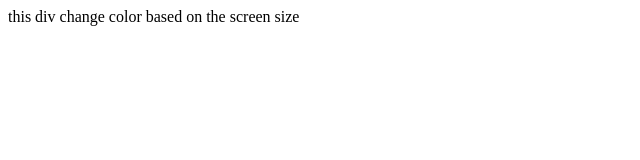
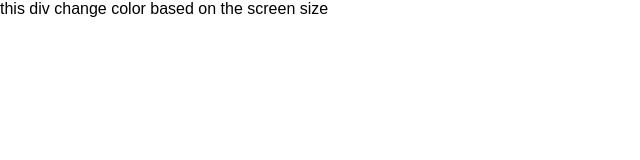
Before and after one commit to hitarthsh/complete-web-development-course, a plain HTML site: page CSS/08_reaponsive/breakPoint.html in a window 1280 px wide. Shown: the whole page, without its empty margins (0-640 px from the left). Drawn offline with Linux system fonts and the light colour scheme.

Commit message:
add_css
add css and start to write a code

Co-Authored-By: Hitarth Shah <90967985+hitarthsh@users.noreply.github.com>

```diff
--- a/CSS/08_reaponsive/breakPoint.html
+++ b/CSS/08_reaponsive/breakPoint.html
@@ -4,6 +4,13 @@
     <meta charset="UTF-8" />
     <meta name="viewport" content="width=device-width, initial-scale=1.0" />
     <title>Responsive Design</title>
+    <style>
+        body{
+            margin: 0px;
+            padding: 0px;
+            font-family: Arial, Helvetica, sans-serif;
+        }
+    </style>
   </head>
   <body>
     <div class="responsive-div">
```
